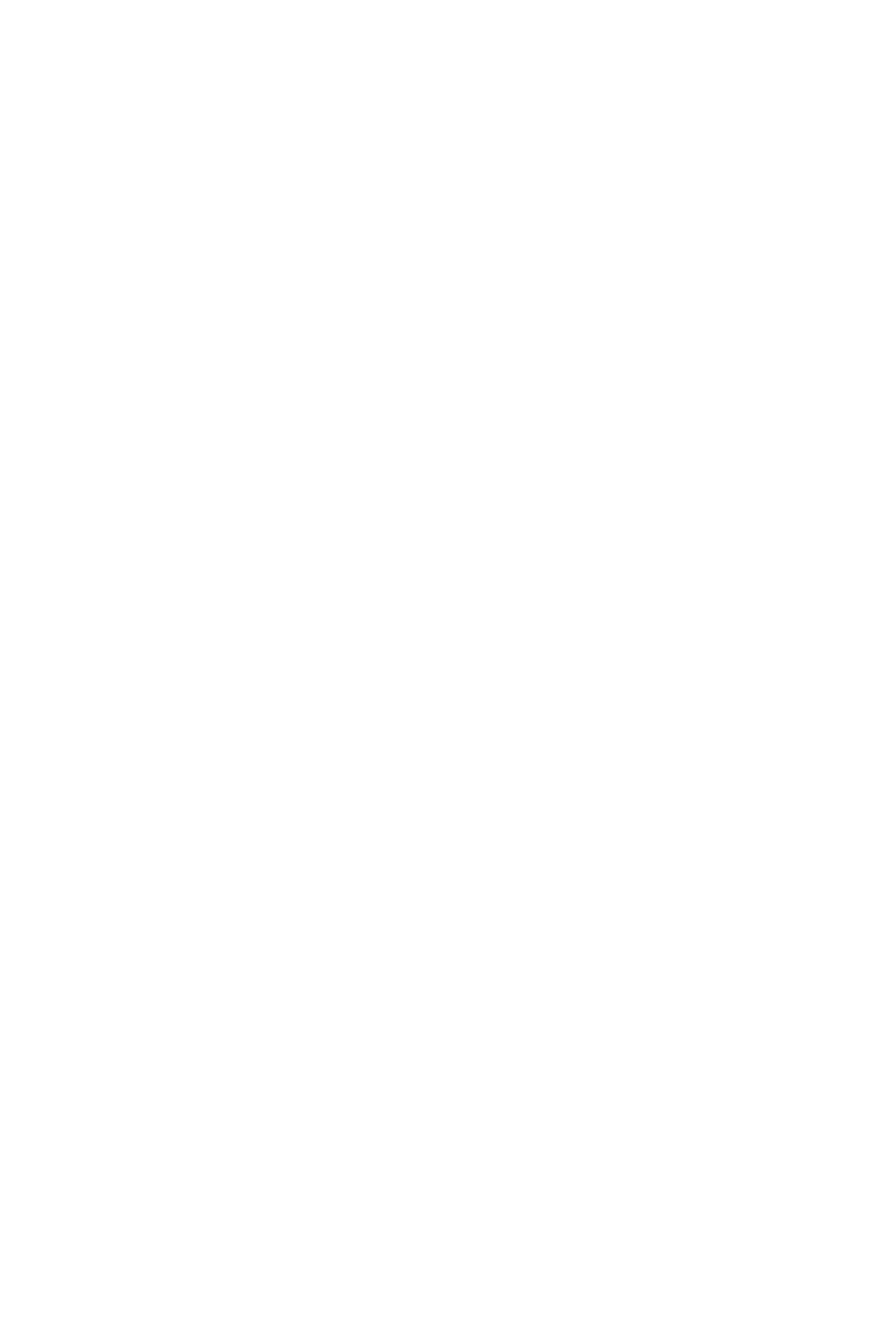
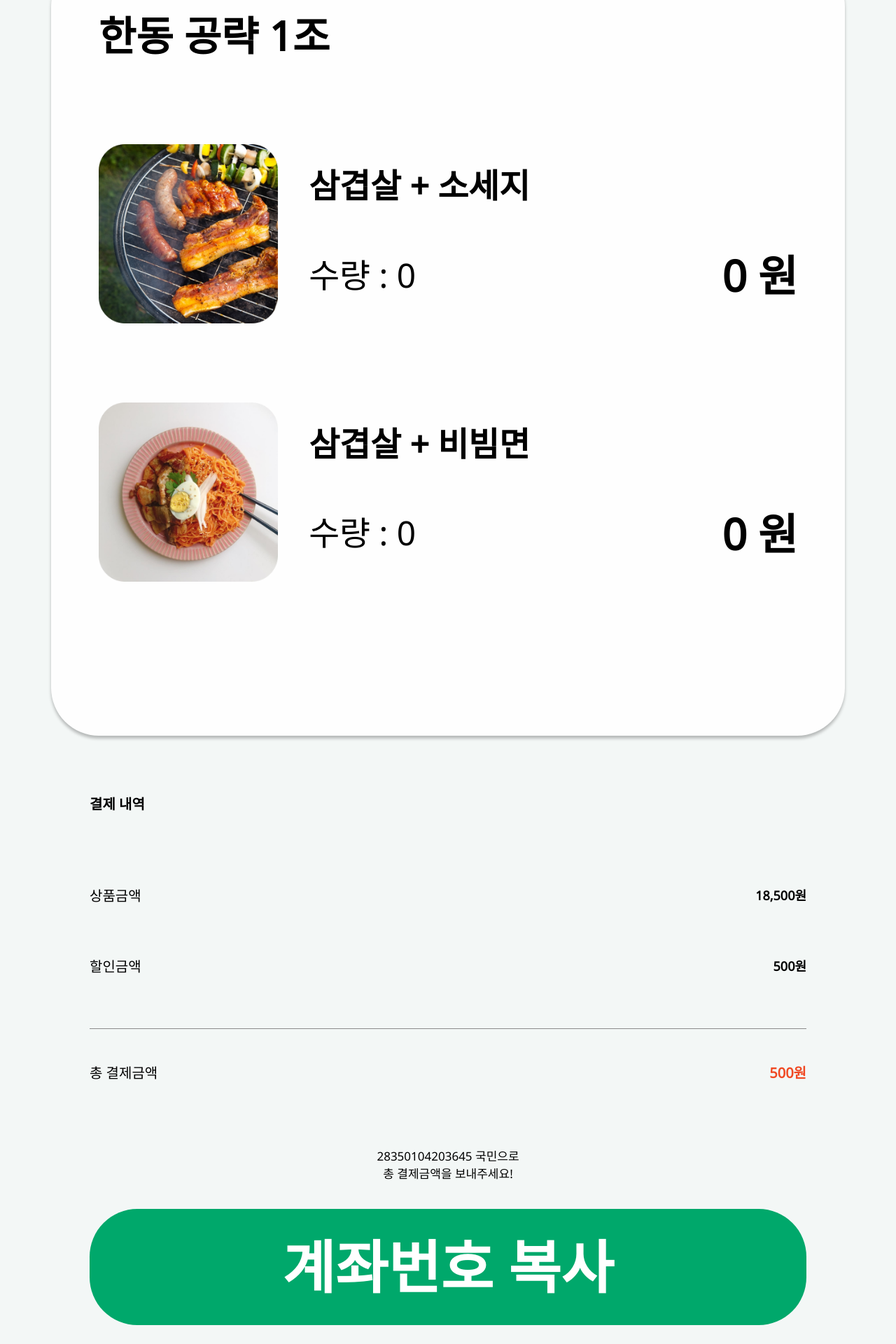
Before and after one commit to dasdfadssda/Handong-Strategy-Part-1, a React (Create React App) app: page /menuCheck in a window 1280 px wide. Before the commit this address had no page. Shown: the part 308-2228 px from the top of the page at 70% size. Before the commit the page ends 800 px from the top, so only its background shows below. Built offline with nearby package versions, Linux system fonts and the light colour scheme.

Commit message:
menu check

```diff
--- a/src/App.js
+++ b/src/App.js
@@ -9,6 +9,7 @@ import QuizCompletionScreen from "./Components/App/quizcomplete.js";
 import { ScoreProvider } from "./contexts/ScoreContext.js";
 import QuizResult from "./Components/App/quiz_result.js";
 import { OrderProvider } from "./contexts/OrderContext.js";
+import MenuCheck from "./Components/App/MenuCheck.js";
 
 function App() {
   return (
@@ -21,6 +22,7 @@ function App() {
               {/* 기본 화면 설정 */}
               <Route path="/" element={<HomePage />} />
               <Route path="/order" element={<MenuPage />} />
+              <Route path="/menuCheck" element={<MenuCheck />} />
               <Route path="/quiz" element={<QuizPage />} />
               <Route path="/quiz-finish" element={<QuizCompletionScreen />} />
               <Route path="/quiz-result" element={<QuizResult />} />
--- a/src/Components/App/Home.js
+++ b/src/Components/App/Home.js
@@ -63,10 +63,10 @@ function HomePage() {
 
   return (
     <Container>
-      <MainText>안녕하세요! 한동 공부 1조입니다.</MainText>
+      <MainText>안녕하세요! 한동 공략 1조입니다.</MainText>
       <Message>
         퀴즈 3개 이상 맞춘 <br />
-        가족을 환하게 드리고 있습니다! <br />
+        가격을 할인해 드리고 있습니다! <br />
         많은 참여 부탁드립니다😊
       </Message>
       <OrderButton onClick={() => navigate("/order")}>주문하기</OrderButton>
--- /dev/null
+++ b/src/Components/App/MenuCheck.js
@@ -0,0 +1,206 @@
+import styled from "styled-components";
+import { useOrder } from "../../contexts/OrderContext";
+
+const Div = styled.div`
+  display: flex;
+  flex-direction: column;
+  justify-content: center;
+  align-items: center;
+  background-color: #f3f7f6;
+  margin-bottom: 5vw;
+`;
+
+const TitleText = styled.div`
+  font-size: 5.8667vw;
+  line-height: 140%;
+  font-weight: 900;
+  margin-top: 3vw;
+  margin-bottom: 8.2667vw;
+`;
+
+const WhiteBackBox = styled.div`
+  width: 78vw;
+  height: 76vw;
+  padding: 5.3333vw;
+  border-radius: 5.3333vw;
+  display: flex;
+  flex-direction: column;
+  align-items: flex-start;
+  justify-content: flex-start;
+  margin-bottom: 6.4vw;
+  background: #fefefe;
+  box-shadow: 0px 4px 4px 0px rgba(0, 0, 0, 0.25);
+`;
+
+const NameText = styled.div`
+  color: #000;
+  text-align: center;
+  font-family: "Noto Sans";
+  font-size: 4.5333vw;
+  font-style: normal;
+  font-weight: 700;
+  line-height: 140%;
+  margin-bottom: 9vw;
+`;
+
+const FlexDiv = styled.div`
+  width: ${(props) => props.per || 100}%;
+  display: flex;
+  flex-direction: ${(props) => props.col || "row"};
+  align-items: ${(props) => props.ali || "center"};
+  justify-content: ${(props) => props.justifyContent || "flex-start"};
+  margin-bottom: ${(props) => props.bottom || 0}vw;
+`;
+
+const MenuImg = styled.img`
+  width: 20vw;
+  height: 20vw;
+  margin-right: 3.4667vw;
+`;
+
+const Menuname = styled.div`
+  color: #000;
+  text-align: center;
+  font-family: "Noto Sans";
+  font-size: 3.7333vw;
+  font-style: normal;
+  font-weight: 600;
+  line-height: 140%;
+  margin-bottom: 4vw;
+`;
+
+const MenuNum = styled.div`
+  color: #000;
+  text-align: center;
+  font-family: "Noto Sans";
+  font-size: 3.7333vw;
+  font-style: normal;
+  font-weight: 400;
+  line-height: 140%;
+`;
+
+const Price = styled.div`
+  color: #000;
+  text-align: center;
+  font-family: "Noto Sans";
+  font-size: 4.8000vw;
+  font-style: normal;
+  font-weight: 700;
+  line-height: 140%;
+`;
+
+const PriceCheck = styled.div`
+  color: ${(props) => props.color || "#000"};
+  text-align: ${(props) => props.align || "start"};
+  font-family: "Noto Sans";
+  font-size: ${(props) => props.size || 20}px;
+  font-style: normal;
+  font-weight: ${(props) => props.weight || 600};
+  width: ${(props) => props.per}%;
+  margin-bottom: ${(props) => props.bottom || 0}vw;
+`;
+
+const Hr = styled.hr`
+  width: 80%;
+  height: 0.8px;
+  background-color: #8b8b8b;
+  margin-top: 5.8667vw;
+  margin-bottom: 3.7333vw;
+  border: none;
+`;
+
+const Button = styled.button`
+  width: 80%;
+  padding: 2vw; // 반응형 패딩
+  margin-bottom: 2.9333vw;
+  background-color: #00a86b;
+  color: white;
+  border: none;
+  color: #fff;
+
+  font-family: "Noto Sans";
+  font-size: 6.4000vw;
+  font-style: normal;
+  font-weight: 700;
+  line-height: 140%;
+  cursor: pointer;
+  border-radius: 5.3333vw;
+
+  &:hover {
+    background-color: #00a86b;
+  }
+`;
+
+function MenuCheck() {
+  const { orders } = useOrder();
+
+  const copyText = () => {
+    const text = "28350104203645 국민";  // 복사할 텍스트
+    navigator.clipboard.writeText(text)
+      .then(() => alert("계좌번호가 클립보드에 복사되었습니다!"))
+      .catch(err => console.error("복사에 실패했습니다:", err));
+  }
+
+  return (
+    <Div>
+      <TitleText>주문 내역</TitleText>
+      <WhiteBackBox>
+        <NameText>한동 공략 1조</NameText>
+        <FlexDiv bottom={8.8}>
+          <MenuImg src={require("../../Asset/SamSoSq.png")} />
+          <FlexDiv col="column" ali="flex-start">
+            <Menuname>삼겹살 + 소세지</Menuname>
+            <FlexDiv justifyContent="space-between">
+              <MenuNum>수량 : {orders[0]}</MenuNum>
+              <Price>{orders[0] * 5300} 원</Price>
+            </FlexDiv>
+          </FlexDiv>
+        </FlexDiv>
+        <FlexDiv>
+          <MenuImg src={require("../../Asset/SamBeeSq.png")} />
+          <FlexDiv col="column" ali="flex-start">
+            <Menuname>삼겹살 + 비빔면</Menuname>
+            <FlexDiv justifyContent="space-between">
+              <MenuNum>수량 : {orders[1]}</MenuNum>
+              <Price>{orders[1] * 5300} 원</Price>
+            </FlexDiv>
+          </FlexDiv>
+        </FlexDiv>
+      </WhiteBackBox>
+      <PriceCheck per={80} bottom={8}>
+        결제 내역
+      </PriceCheck>
+      <FlexDiv justifyContent="space-between" per={80} bottom={5.6}>
+        <PriceCheck weight={500} align="center">
+          상품금액
+        </PriceCheck>
+        <PriceCheck size={18} align="center">
+          18,500원
+        </PriceCheck>
+      </FlexDiv>
+      <FlexDiv justifyContent="space-between" per={80}>
+        <PriceCheck weight={500} align="center">
+          할인금액
+        </PriceCheck>
+        <PriceCheck size={18} align="center">
+          500원
+        </PriceCheck>
+      </FlexDiv>
+      <Hr />
+      <FlexDiv justifyContent="space-between" per={80} bottom={7.2}>
+        <PriceCheck weight={500} align="center">
+          총 결제금액
+        </PriceCheck>
+        <PriceCheck weight={700} align="center" color="#F04923">
+          500원
+        </PriceCheck>
+      </FlexDiv>
+      <PriceCheck weight={300} align="center" size={17} bottom={3}>
+        28350104203645 국민으로 <br />총 결제금액을 보내주세요!
+      </PriceCheck>
+      <Button onClick={copyText}>계좌번호 복사</Button>
+    </Div>
+  );
+}
+
+export default MenuCheck;
--- a/src/Components/App/quiz_result.js
+++ b/src/Components/App/quiz_result.js
@@ -15,6 +15,7 @@ const Div = styled.div`
   justify-content: center;
   align-items: center;
   background-color: white;
+  margin-bottom: 5vw;
 `;
 
 const UrScore = styled.div`
--- a/src/Page/MenuPage.js
+++ b/src/Page/MenuPage.js
@@ -4,6 +4,7 @@ import SwipeableViews from "react-swipeable-views";
 import samSo from "../Asset/samSo.png";
 import samBee from "../Asset/samBee.png";
 import { useOrder } from "../contexts/OrderContext";
+import { useNavigate } from "react-router-dom";
 
 const Container = styled.div`
   display: flex;
@@ -135,6 +136,8 @@ function MenuPage() {
   const handleChangeIndex = (index) => {
     setIndex(index);
   };
+  const navigate = useNavigate();
+
 
   return (
     <Container>
@@ -143,8 +146,8 @@ function MenuPage() {
         index={index}
         onChangeIndex={handleChangeIndex}
       >
-        <Menu title="삼겹살 + 소세지" price="6,500" imageSrc={samSo} index={0}/>
-        <Menu title="삼겹살 + 비빔면" price="5,500" imageSrc={samBee} index={1}/>
+        <Menu title="삼겹살 + 소세지" price="5,300" imageSrc={samSo} index={0}/>
+        <Menu title="삼겹살 + 비빔면" price="5,300" imageSrc={samBee} index={1}/>
       </SwipeableViews>
       <DotsContainer>
         {[0, 1].map((idx) => (
@@ -155,7 +158,7 @@ function MenuPage() {
           />
         ))}
       </DotsContainer>
-      <OrderButton>주문하기</OrderButton>
+      <OrderButton onClick={() => navigate("/menuCheck")}>주문하기</OrderButton>
     </Container>
   );
 }
```
Also changed, not shown: src/Asset/SamBeeSq.png (added), src/Asset/SamSoSq.png (added).
